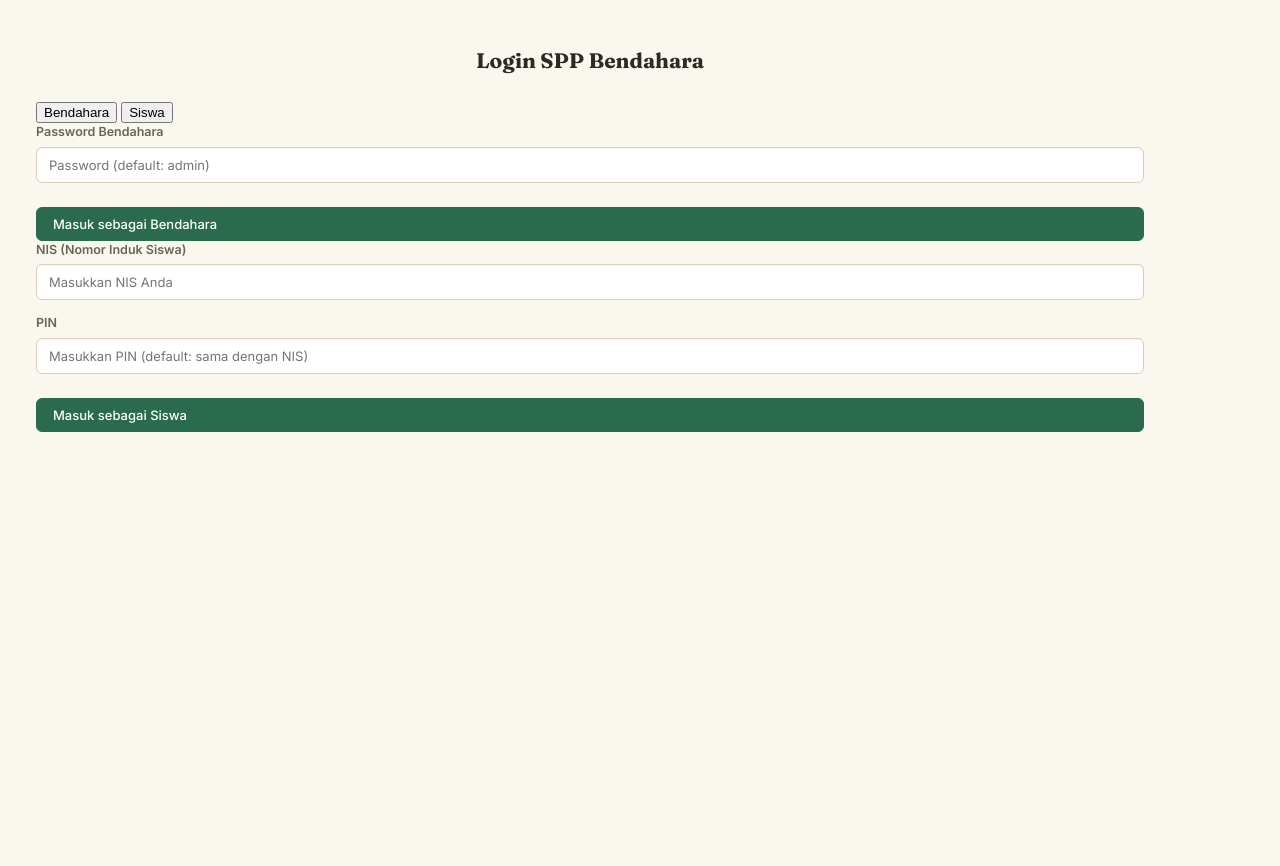
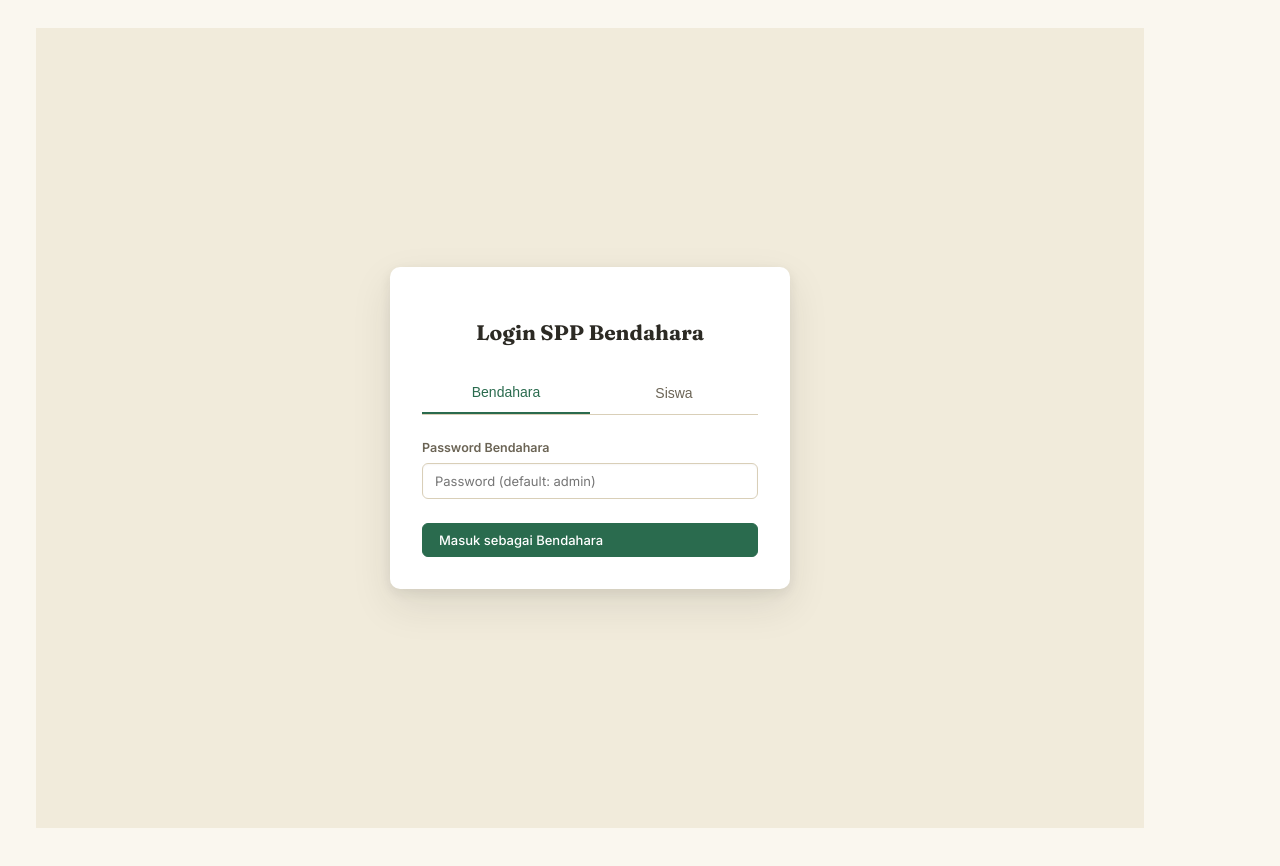
Before and after one commit to zarkasih081/spp-bendahara, a website built with Vite: page src/index.html in a window 1280 px wide. Before the commit the page ends 800 px from the top, so only its background shows below. Built offline with nearby package versions, Linux system fonts and the light colour scheme.

Commit message:
Add basic styling for Login page

```diff
--- a/src/style.css
+++ b/src/style.css
@@ -731,3 +731,12 @@ td.num, th.num{ text-align:right; font-family:'IBM Plex Mono',monospace; }
 nav::-webkit-scrollbar { width: 4px; }
 nav::-webkit-scrollbar-track { background: transparent; }
 nav::-webkit-scrollbar-thumb { background: rgba(239,233,216,.15); border-radius: 2px; }
+
+/* Login Page CSS */
+.login-container { display: flex; justify-content: center; align-items: center; height: 100vh; background-color: var(--paper-dim); }
+.login-card { background: #fff; padding: 32px; border-radius: var(--radius-lg); box-shadow: var(--shadow-lg); width: 100%; max-width: 400px; }
+.login-tabs { display: flex; border-bottom: 1px solid var(--line); margin-bottom: 24px; }
+.login-tab { flex: 1; text-align: center; padding: 12px; cursor: pointer; background: none; border: none; font-size: 14px; font-weight: 500; color: var(--ink-soft); }
+.login-tab.active { color: var(--green); border-bottom: 2px solid var(--green); }
+.login-form { display: none; }
+.login-form.active { display: block; }
```
Also changed, not shown: index.html (+1 -1 lines).
